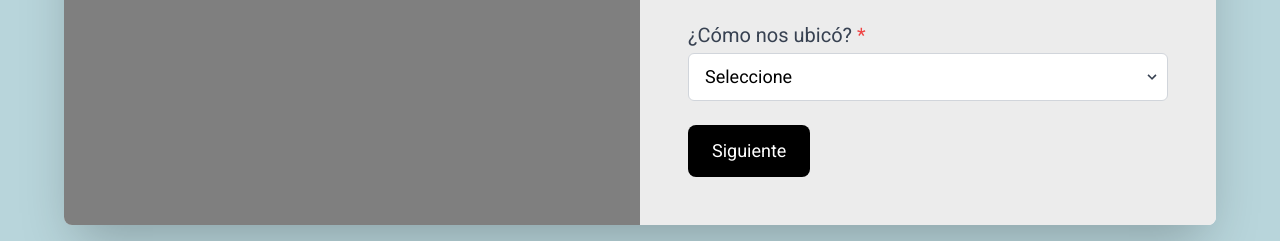
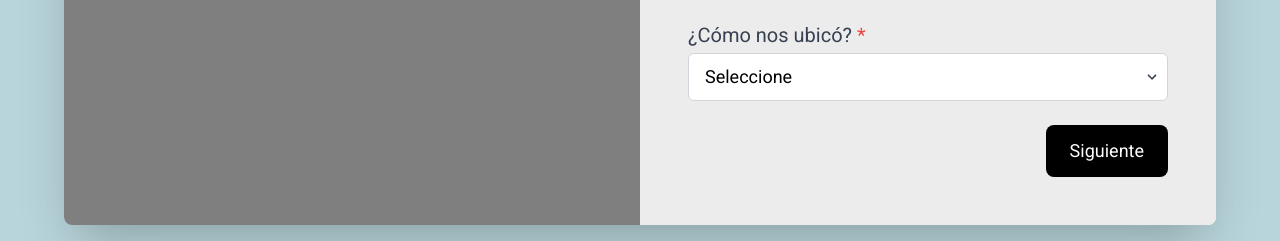
Before and after one commit to JesusAmumu321/IntegradoraDefinitivoVerdadero, a plain HTML site: page HTML/contactUS.html in a window 1280 px wide. Shown: the part 596-837 px from the top of the page. Drawn offline with nearby package versions, Linux system fonts and the light colour scheme.

Commit message:
Cambios hechos en contactUs, el boton lo coloque en la derecha, siento que se ve mejor

```diff
--- a/HTML/contactUS.html
+++ b/HTML/contactUS.html
@@ -109,6 +109,7 @@
                     </div>
                 </div>
 
+                <div class="flex flex-col items-end">
                     <button type="submit"
                         class="w-full sm:w-auto relative inline-flex items-center justify-center px-6 py-3 overflow-hidden rounded-lg group bg-black text-white hover:text-white text-base md:text-lg transition duration-300 ease-in-out transform hover:scale-105">
                         <span
@@ -117,6 +118,8 @@
                             Siguiente
                         </span>
                     </button>
+
+                </div>
             </form>
         </div>
     </div>
```
Lines whose indentation alone changed are shown as unchanged.
